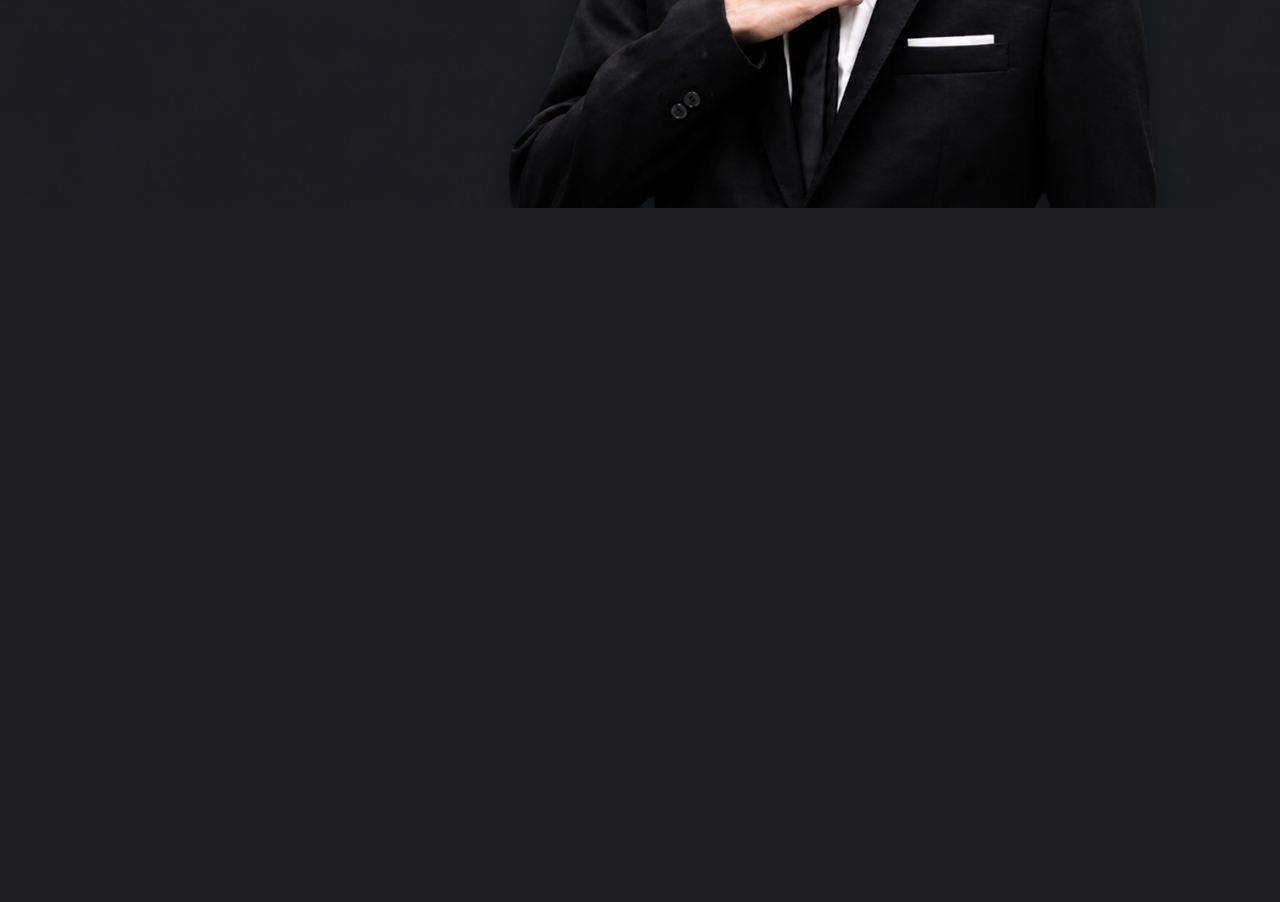
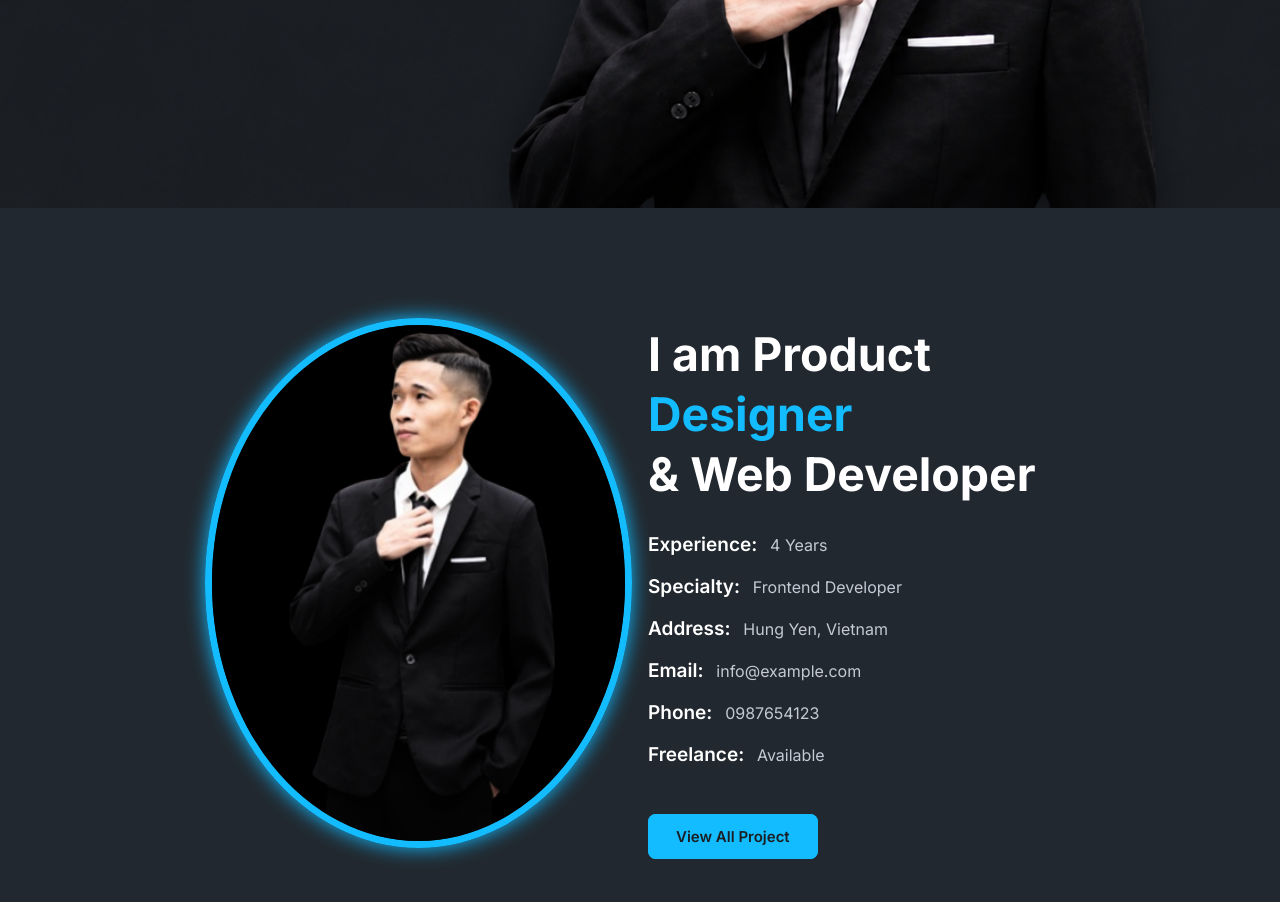
Before and after one commit to TranVuHoang/hoangtran-portfolio-01, a plain HTML site: page index.html in a window 1280 px wide. Shown: the part 592-1494 px from the top of the page. Before the commit the page ends 800 px from the top, so only its background shows below. Drawn offline with nearby package versions, Linux system fonts and the light colour scheme.

Commit message:
create section about

```diff
--- a/css/main.css
+++ b/css/main.css
@@ -37,8 +37,9 @@ section {
   display: flex;
   align-items: center;
   justify-content: space-between;
-  padding: 40px 16%;
+  padding: 20px 16%;
   background: transparent;
+  backdrop-filter: blur(40px);
   transition: all 0.3s ease;
 }
 
@@ -84,6 +85,7 @@ span {
   cursor: pointer;
   display: none;
 }
+
 .h-btn {
   padding: 11px 26px;
   background: transparent;
@@ -187,3 +189,47 @@ span {
   background: var(--main-color);
   color: var(--bg-color);
 }
+
+/* --- about section --- */
+.about {
+  background: var(--second-bg-color);
+  display: grid;
+  grid-template-columns: repeat(2, 1fr);
+  align-items: center;
+  gap: 1rem;
+}
+
+.about__img img {
+  width: 100%;
+  max-width: 530px;
+  height: 530px;
+  border-radius: 50%;
+  object-fit: cover;
+  object-position: top;
+  border: 7px solid var(--main-color);
+  box-shadow: 0 0 20px var(--main-color);
+}
+
+.about__text h2 {
+  font-size: var(--h2-font);
+  line-height: 1.3;
+  margin-bottom: 20px;
+}
+
+.exp-area {
+  margin-bottom: 50px;
+}
+
+.exp-area .exp {
+  color: var(--text-color);
+  font-weight: 600;
+  font-size: 19px;
+  line-height: 42px;
+}
+
+.exp-area span {
+  color: var(--other-color);
+  font-size: var(--p-font);
+  font-weight: 400;
+  margin-left: 8px;
+}
--- a/index.html
+++ b/index.html
@@ -81,5 +81,31 @@
       </div>
     </section>
     <!-- hero section end -->
+
+    <!-- about section start -->
+    <section class="about" id="about">
+      <div class="about__img">
+        <img src="./images/avt.png" alt="Hoàng IT đẹp trai" />
+      </div>
+
+      <div class="about__text">
+        <h2>
+          I am Product <span>Designer</span> <br />
+          & Web Developer
+        </h2>
+
+        <div class="exp-area">
+          <p class="exp">Experience: <span>4 Years</span></p>
+          <p class="exp">Specialty: <span>Frontend Developer</span></p>
+          <p class="exp">Address: <span>Hung Yen, Vietnam</span></p>
+          <p class="exp">Email: <span>info@example.com</span></p>
+          <p class="exp">Phone: <span>0987654123</span></p>
+          <p class="exp">Freelance: <span>Available</span></p>
+        </div>
+
+        <a href="#" class="btn">View All Project</a>
+       </div>
+    </section>
+    <!-- about section end -->
   </body>
 </html>
--- a/js/main.js
+++ b/js/main.js
@@ -0,0 +1,5 @@
+const header = document.querySelector(".header");
+
+window.addEventListener("scroll", () => {
+  header.classList.toggle("sticky", window.scrollY > 120);
+});
```
